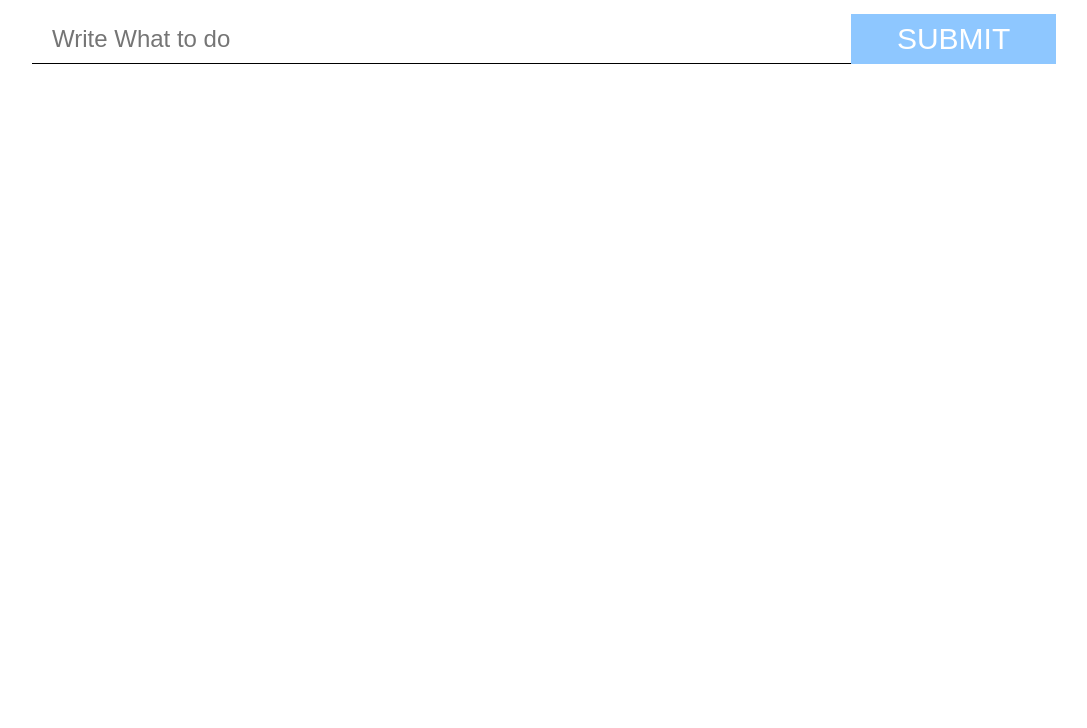
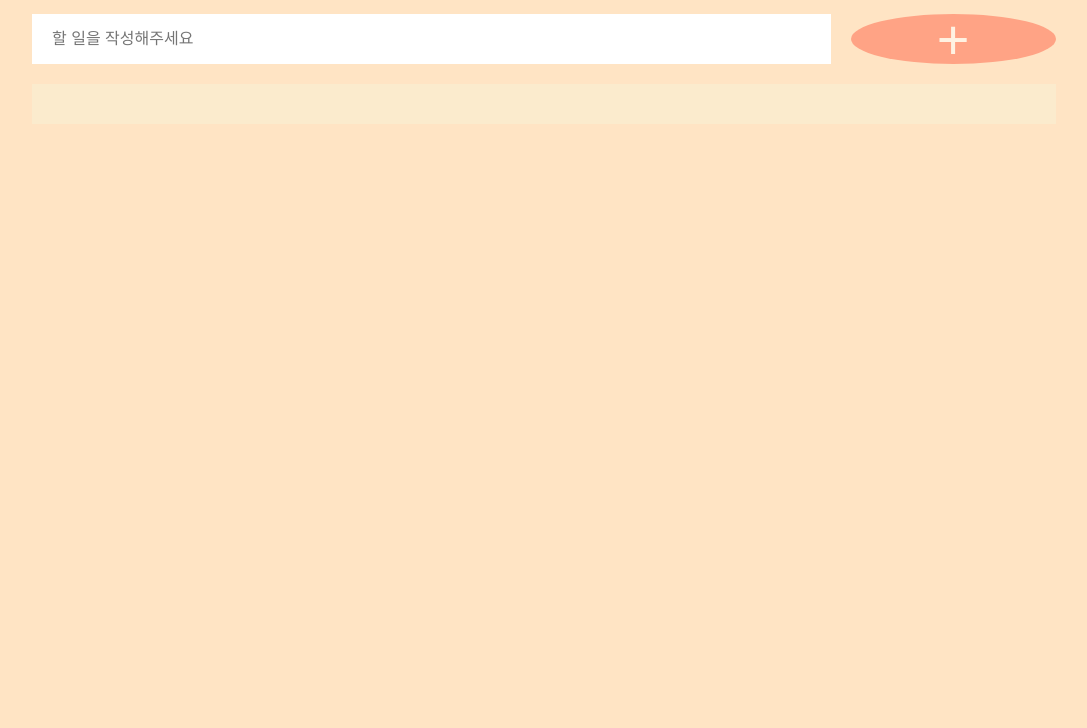
Before and after one commit to zxdfg114/TODOLIST, a plain HTML site: page index.html in a window 1280 px wide. Shown: the part 72-800 px from the top of the page, without its empty margins (96-1183 px from the left). Drawn offline with Linux system fonts and the light colour scheme.

Commit message:
CSS 수정

```diff
--- a/JS/App.js
+++ b/JS/App.js
@@ -13,7 +13,6 @@ createForm();
 // ==============================================
 
 const form = document.querySelector('form');
-const submitBtn = document.querySelector('.submit');
 const input = document.querySelector('input');
 const date = new Date();
 const today = `${date.getFullYear()}-${String(date.getMonth()+1).padStart(2 , 0)}-${String(date.getDate()).padStart(2, 0)}`;
--- a/JS/data.js
+++ b/JS/data.js
@@ -1,7 +1,4 @@
 import { updating, deleting } from './list.js';
-
-const todo = document.querySelector('form');
-const submitBtn = document.querySelector('.submit');
 
 const date = new Date();
 const todoList = document.querySelector('#todo');
--- a/JS/input.js
+++ b/JS/input.js
@@ -8,10 +8,10 @@ export function createForm(){
   input.setAttribute('required',"required");
 
   input.classList.add('todo')
-  input.placeholder = `Write What to do`;
+  input.placeholder = `할 일을 작성해주세요`;
   button.type = 'submit';
   button.classList.add('submit')
-  button.innerText = 'submit';
+  button.innerText = '+';
   form.appendChild(input);
   form.appendChild(button);
   root.appendChild(form);
--- a/JS/list.js
+++ b/JS/list.js
@@ -69,10 +69,9 @@ export function deleting(){
     deleteBtn[i].addEventListener('click', function(){
       (this.parentNode).parentNode.remove();
       if(i === deleteBtn.length-1) {
-       console.log(parsedData)
-       console.log(data);
        data.splice(i, 1);
        localStorage.setItem(TODO, JSON.stringify(data));
+       console.log(parsedData)
       }
       if(document.body.contains(document.querySelector('.updateForm'))) {
         document.querySelector('.updateForm').remove();
--- a/css/common.css
+++ b/css/common.css
@@ -23,8 +23,7 @@ body {
   position: fixed;
   width: 100vw;
   height: 100vh;
-  /* min-width: 1024px;
-  min-height: 768px; */
+  background-color: bisque;
 }
 
 .wrap {
@@ -44,23 +43,21 @@ body {
 h1 {
   display: block;
   padding: 10px 0;
-  background-color: dodgerblue;
+  /* background-color: dodgerblue; */
   width: 100%;
   margin-bottom: 20px;
-  color: aliceblue;
+  color: white;
+  text-shadow: 1px 1px 20px tomato;
   text-align: center;
 }
 
 input {
-  width: 80%;
+  width: 78%;
   height: 50px;
-  font-size: 1.5rem;
-  border : 1px solid black;
-  border-top: none;
-  border-left: none;
-  border-right: none;
-  border-radius: 10px 0 0 0;
+  font-size: 1rem;
+  border : none;
   padding-left: 20px;
+  margin-right: 20px;
 }
 
 input:focus-visible {
@@ -76,23 +73,25 @@ form {
 .submit,
 .update {
   width: 20%;
-  display: inline-block;
+  display: inline-flex;
+  justify-content: center;
+  align-items: center;
   height: 100%;
   height: 50px;
-  background-color: dodgerblue;
+  background-color: tomato;
   border: none;
   color: white;
-  font-size: 30px;
+  font-size: 3.5rem;
   text-transform: uppercase;
   opacity: 0.5;
   cursor: pointer;
   transition: all 0.3s;
-  /* border-radius: 0 10px 10px 0 ; */
+  border-radius: 50%;
 }
 
 .submit:hover {
   opacity: 1;
-  /* transform: scale(1.1); */
+  border-radius: 10px;
 }
 
 
@@ -105,16 +104,18 @@ form {
   justify-content: flex-start;
   flex-wrap: wrap;
   align-content: flex-start;
+  background-color: rgba(245, 245, 220, 0.4);
+  padding-top: 20px;
+  padding-bottom: 20px;
 }
 
 #todo li {
   display: block;
-  border-bottom: 1px solid black;
+  border-bottom: 1px solid #bbb;
   display: flex;
   justify-content: space-between;
   width: 100%;
   padding: 20px 40px;
-  padding-bottom: 5px;
   margin-bottom: 10px;
 }
 
@@ -145,7 +146,7 @@ form {
 }
 
 .fa-pencil {
-  color: dodgerblue;
+  color: tomato;
   opacity: 0.5;
   transition: all 0.3s;
 }
@@ -157,7 +158,6 @@ form {
 
 #todo input {
   display: inline-block;
-  /* margin-bottom: 20px; */
   border-radius: 0;
 }
 
```
